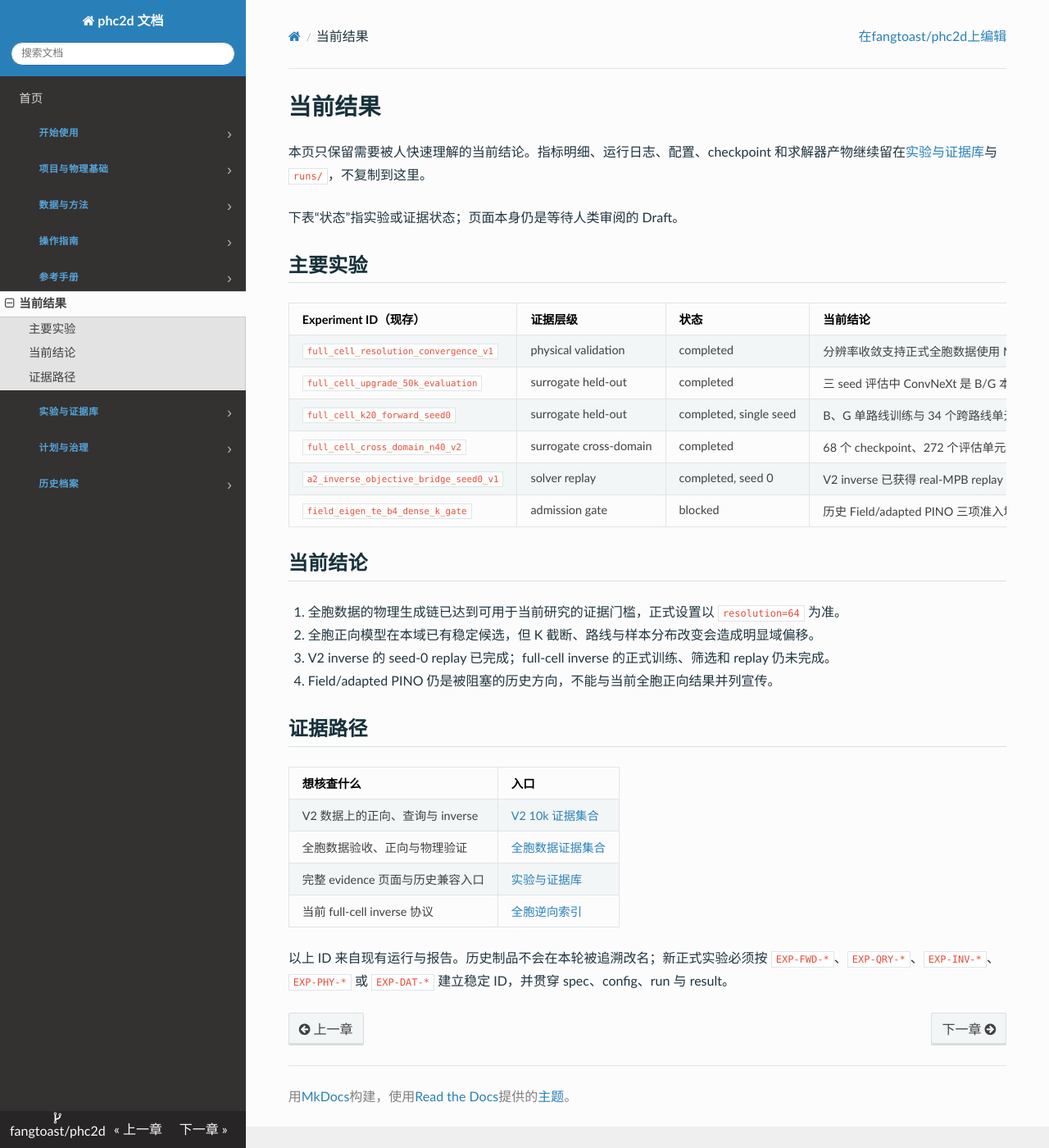
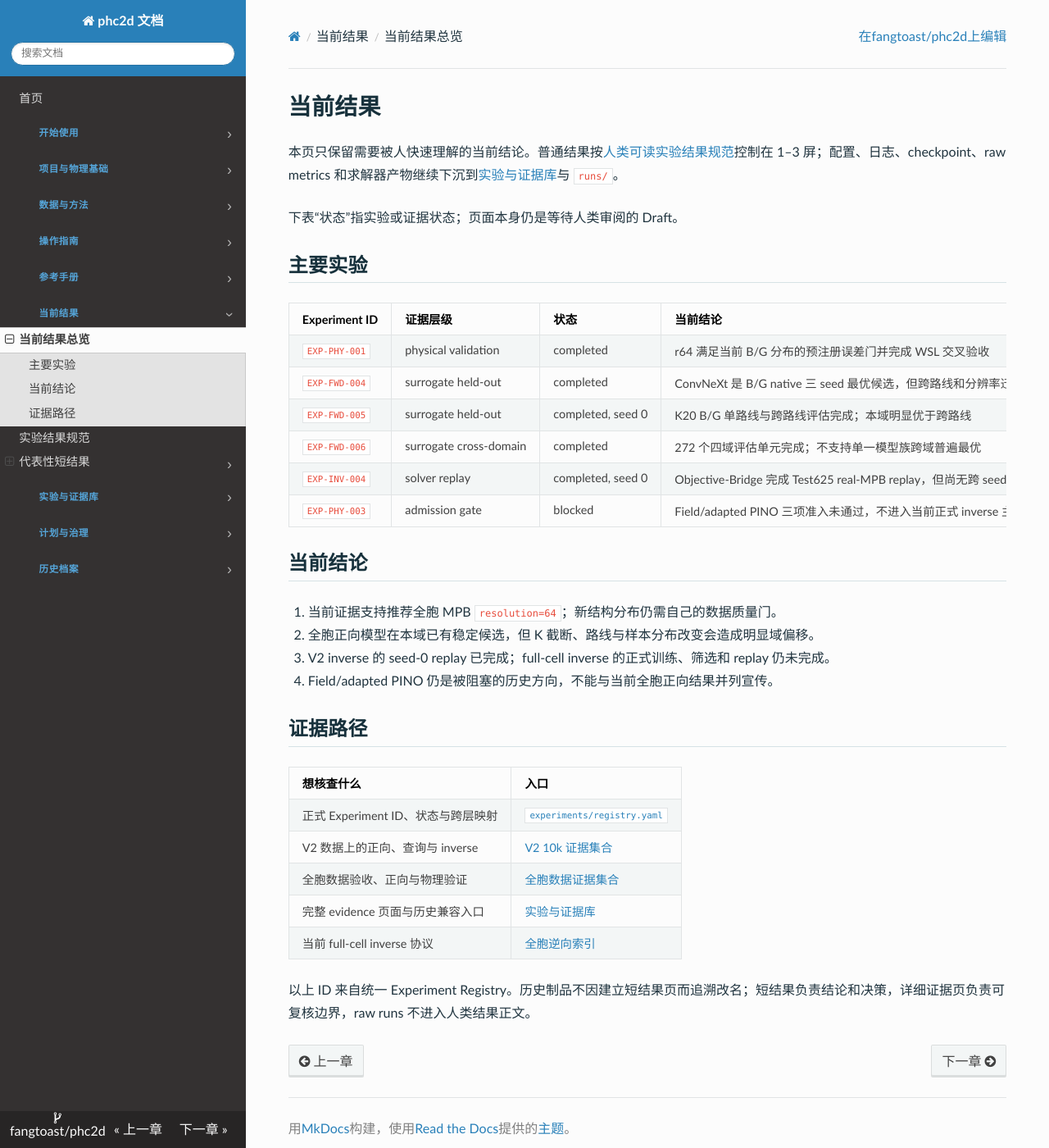
Before and after one commit to fangtoast/phc2d, an MkDocs documentation site: the page built from docs/结果/README.md, in a window 1280 px wide and 1400 px high. Shown: the whole window at 82% size. Built offline with MkDocs 1.6.1, drawn with Linux system fonts in a browser that asks for light colours.

Commit message:
docs: standardize experiment result summaries

```diff
--- a/docs/结果/README.md
+++ b/docs/结果/README.md
@@ -19,24 +19,24 @@ primary_layer: L3
 
 # 当前结果
 
-本页只保留需要被人快速理解的当前结论。指标明细、运行日志、配置、checkpoint 和求解器产物继续留在[实验与证据库](../results/README.md)与 `runs/`，不复制到这里。
+本页只保留需要被人快速理解的当前结论。普通结果按[人类可读实验结果规范](实验结果规范.md)控制在 1–3 屏；配置、日志、checkpoint、raw metrics 和求解器产物继续下沉到[实验与证据库](../results/README.md)与 `runs/`。
 
 下表“状态”指实验或证据状态；页面本身仍是等待人类审阅的 Draft。
 
 ## 主要实验
 
-| Experiment ID（现存） | 证据层级 | 状态 | 当前结论 | 证据 |
+| Experiment ID | 证据层级 | 状态 | 当前结论 | 阅读入口 |
 |---|---|---|---|---|
-| `full_cell_resolution_convergence_v1` | physical validation | completed | 分辨率收敛支持正式全胞数据使用 MPB `resolution=64`，且已完成 WSL 交叉验收 | [收敛验证](../results/data-provenance/全胞MPB分辨率收敛验证_20260817.md) |
-| `full_cell_upgrade_50k_evaluation` | surrogate held-out | completed | 三 seed 评估中 ConvNeXt 是 B/G 本域最强候选；不同模型族没有形成统一替代关系 | [50k 升级评估](../results/forward/full_cell_forward_model_upgrade_50k_evaluation_20260810.md) |
-| `full_cell_k20_forward_seed0` | surrogate held-out | completed, single seed | B、G 单路线训练与 34 个跨路线单元均完成；本域结果优于跨路线结果 | [K=20 单 seed](../results/forward/full_cell_k20_b_g_seed0_cross_eval_20260820.md) |
-| `full_cell_cross_domain_n40_v2` | surrogate cross-domain | completed | 68 个 checkpoint、272 个评估单元全部完成；跨数据域性能普遍下降，不支持“单一模型族普遍最优”的结论 | [K20/50k 跨域验证](../results/forward/全胞K20与50K跨数据域正向验证_20260820.md) |
-| `a2_inverse_objective_bridge_seed0_v1` | solver replay | completed, seed 0 | V2 inverse 已获得 real-MPB replay 证据，但只支持当前 seed 与协议，不能外推到 full-cell inverse | [A2 replay](../results/inverse/a2_inverse_objective_bridge_seed0_v1_20260727.md) |
-| `field_eigen_te_b4_dense_k_gate` | admission gate | blocked | 历史 Field/adapted PINO 三项准入均未通过，不进入当前正式结果主线 | [准入记录](../results/field-physics/field_eigen_te_b4_dense_k_admission_20260722.md) |
+| `EXP-PHY-001` | physical validation | completed | r64 满足当前 B/G 分布的预注册误差门并完成 WSL 交叉验收 | [短结果](EXP-PHY-001-MPB分辨率.md) · [详细证据](../results/data-provenance/全胞MPB分辨率收敛验证_20260817.md) |
+| `EXP-FWD-004` | surrogate held-out | completed | ConvNeXt 是 B/G native 三 seed 最优候选，但跨路线和分辨率迁移仍退化 | [短结果](EXP-FWD-004-全胞升级模型.md) · [详细证据](../results/forward/full_cell_forward_model_upgrade_50k_evaluation_20260810.md) |
+| `EXP-FWD-005` | surrogate held-out | completed, seed 0 | K20 B/G 单路线与跨路线评估完成；本域明显优于跨路线 | [详细证据](../results/forward/full_cell_k20_b_g_seed0_cross_eval_20260820.md) |
+| `EXP-FWD-006` | surrogate cross-domain | completed | 272 个四域评估单元完成；不支持单一模型族跨域普遍最优 | [详细证据](../results/forward/全胞K20与50K跨数据域正向验证_20260820.md) |
+| `EXP-INV-004` | solver replay | completed, seed 0 | Objective-Bridge 完成 Test625 real-MPB replay，但尚无跨 seed 结论 | [短结果](EXP-INV-004-Objective-Bridge.md) · [详细证据](../results/inverse/a2_inverse_objective_bridge_seed0_v1_20260727.md) |
+| `EXP-PHY-003` | admission gate | blocked | Field/adapted PINO 三项准入未通过，不进入当前正式 inverse 主线 | [详细证据](../results/field-physics/field_eigen_te_b4_dense_k_admission_20260722.md) |
 
 ## 当前结论
 
-1. 全胞数据的物理生成链已达到可用于当前研究的证据门槛，正式设置以 `resolution=64` 为准。
+1. 当前证据支持推荐全胞 MPB `resolution=64`；新结构分布仍需自己的数据质量门。
 2. 全胞正向模型在本域已有稳定候选，但 K 截断、路线与样本分布改变会造成明显域偏移。
 3. V2 inverse 的 seed-0 replay 已完成；full-cell inverse 的正式训练、筛选和 replay 仍未完成。
 4. Field/adapted PINO 仍是被阻塞的历史方向，不能与当前全胞正向结果并列宣传。
@@ -45,9 +45,10 @@ primary_layer: L3
 
 | 想核查什么 | 入口 |
 |---|---|
+| 正式 Experiment ID、状态与跨层映射 | [`experiments/registry.yaml`](https://github.com/fangtoast/phc2d/blob/master/experiments/registry.yaml) |
 | V2 数据上的正向、查询与 inverse | [V2 10k 证据集合](../results/V2-10k正式结果.md) |
 | 全胞数据验收、正向与物理验证 | [全胞数据证据集合](../results/全胞数据正式结果.md) |
 | 完整 evidence 页面与历史兼容入口 | [实验与证据库](../results/README.md) |
 | 当前 full-cell inverse 协议 | [全胞逆向索引](../planning/全胞逆向索引.md) |
 
-以上 ID 来自现有运行与报告。历史制品不会在本轮被追溯改名；新正式实验必须按 `EXP-FWD-*`、`EXP-QRY-*`、`EXP-INV-*`、`EXP-PHY-*` 或 `EXP-DAT-*` 建立稳定 ID，并贯穿 spec、config、run 与 result。
+以上 ID 来自统一 Experiment Registry。历史制品不因建立短结果页而追溯改名；短结果负责结论和决策，详细证据页负责可复核边界，raw runs 不进入人类结果正文。
--- a/mkdocs.yml
+++ b/mkdocs.yml
@@ -128,7 +128,13 @@ nav:
           - 结构与 MPB: 参考/公式与指标/结构与MPB.md
           - 本征场与 PINO: 参考/公式与指标/本征场与PINO.md
           - 正向与逆向指标: 参考/公式与指标/正向与逆向指标.md
-  - 当前结果: 结果/README.md
+  - 当前结果:
+      - 当前结果总览: 结果/README.md
+      - 实验结果规范: 结果/实验结果规范.md
+      - 代表性短结果:
+          - EXP-FWD-004 全胞升级模型: 结果/EXP-FWD-004-全胞升级模型.md
+          - EXP-INV-004 Objective-Bridge: 结果/EXP-INV-004-Objective-Bridge.md
+          - EXP-PHY-001 MPB 分辨率: 结果/EXP-PHY-001-MPB分辨率.md
   - 实验与证据库:
       - 证据库总览: results/README.md
       - V2 10k [10000,31,10]:
```
Also changed, not shown: docs/结果/EXP-FWD-004-全胞升级模型.md (added, +79 -0 lines), docs/结果/EXP-INV-004-Objective-Bridge.md (added, +74 -0 lines), docs/结果/EXP-PHY-001-MPB分辨率.md (added, +77 -0 lines), docs/结果/实验结果规范.md (added, +83 -0 lines), experiments/README.md (+2 -2 lines), 1 other file.
